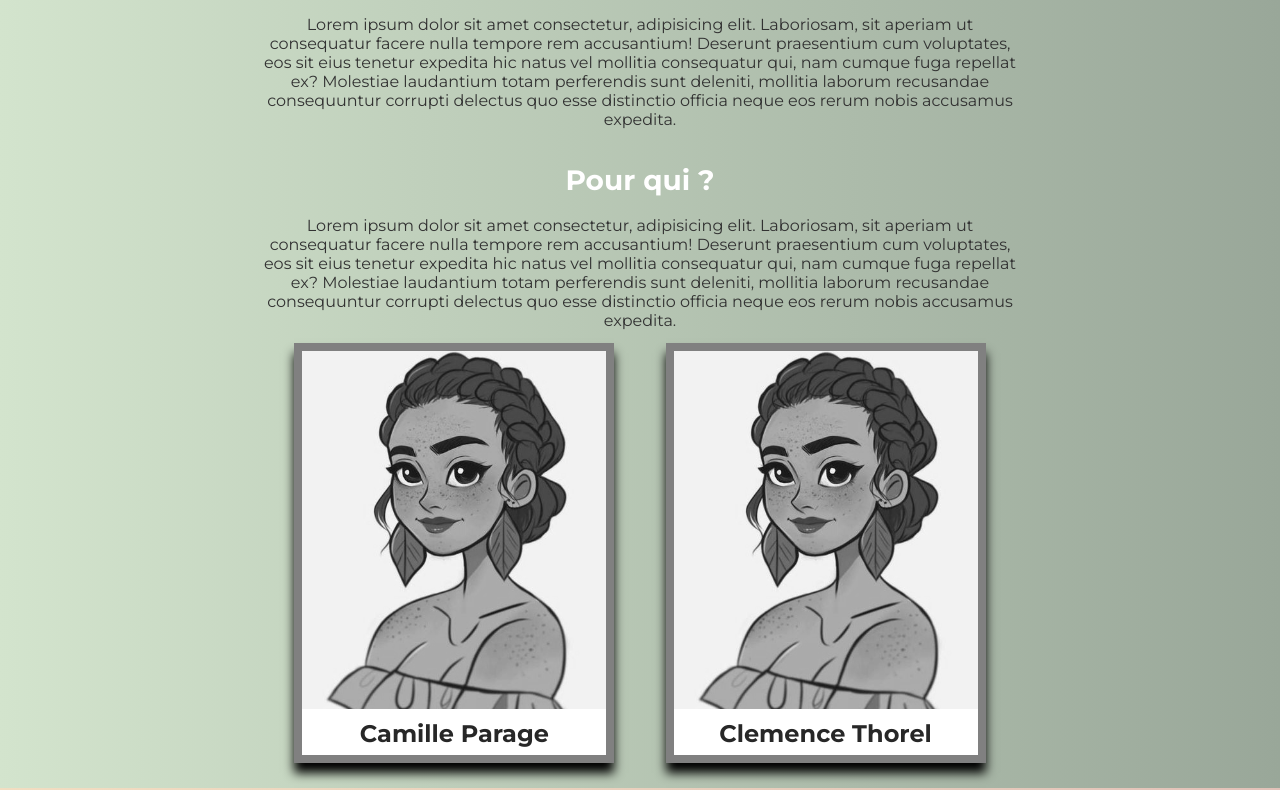
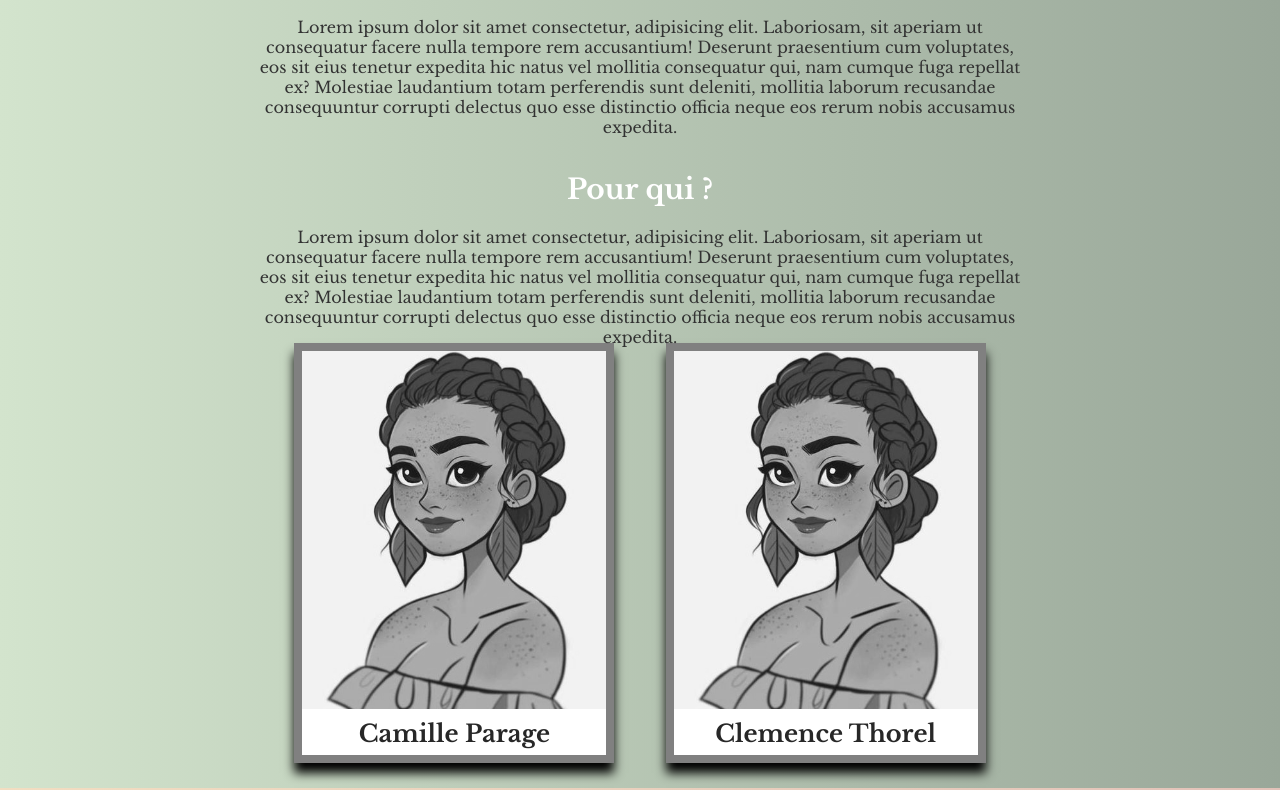
Before and after one commit to FlorianPtf/Site_Orthoptiste_V2, a plain HTML site: page Site Version2/index.html in a window 1280 px wide. Shown: the part 147-937 px from the top of the page. Drawn offline with nearby package versions, Linux system fonts and the light colour scheme.

Commit message:
modif 06/06

```diff
--- a/Site Version2/style.css
+++ b/Site Version2/style.css
@@ -1,5 +1,6 @@
 @import url('https://fonts.googleapis.com/css2?family=Montserrat:ital,wght@0,100;0,200;0,300;0,400;0,500;0,600;0,700;0,800;0,900;1,100;1,200;1,300;1,400;1,500;1,600;1,700;1,800;1,900&display=swap');
 @import url('https://fonts.googleapis.com/css2?family=Secular+One&display=swap');
+@import url('https://fonts.googleapis.com/css2?family=Libre+Baskerville:ital,wght@0,400;0,700;1,400&display=swap');
 
 
 :root{
@@ -14,7 +15,7 @@
     padding: 0;
     box-sizing: border-box;
     text-decoration: none;
-    font-family: 'Montserrat', sans-serif;
+    font-family: 'Libre Baskerville', sans-serif;
 }
 
 body{
```
